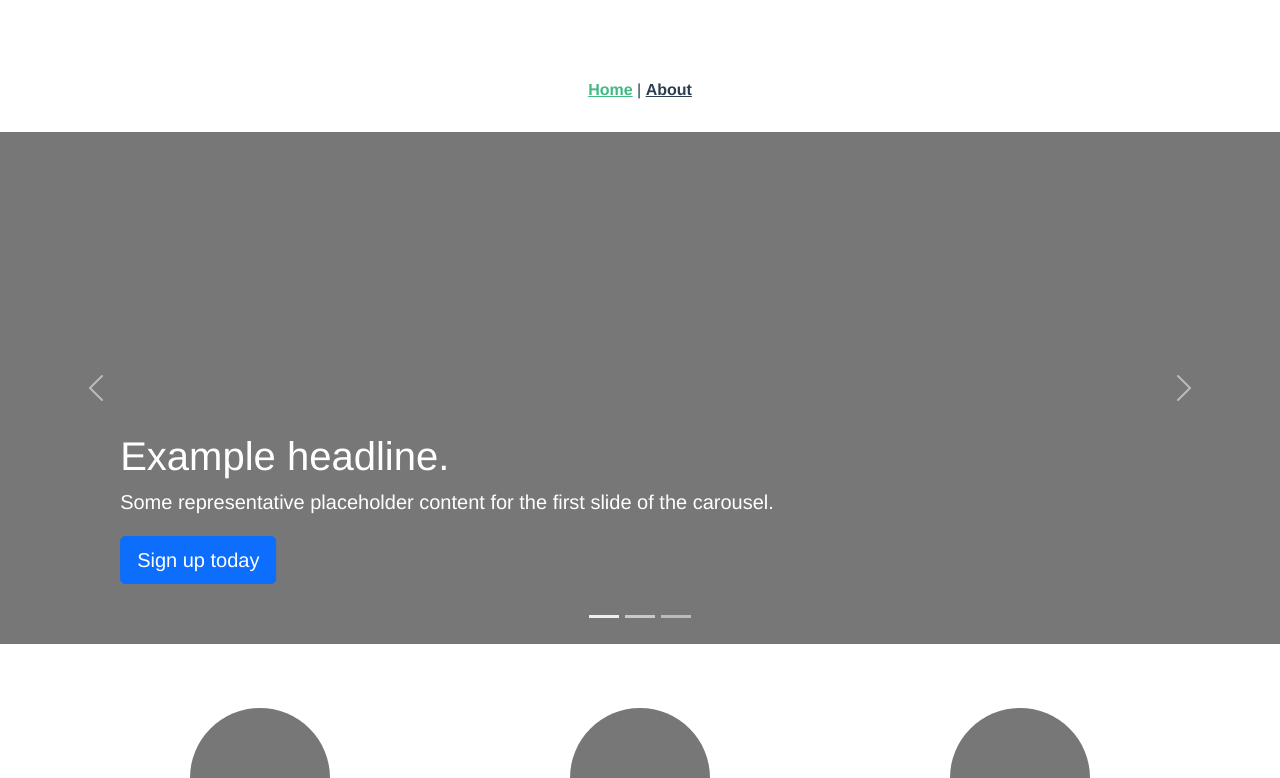
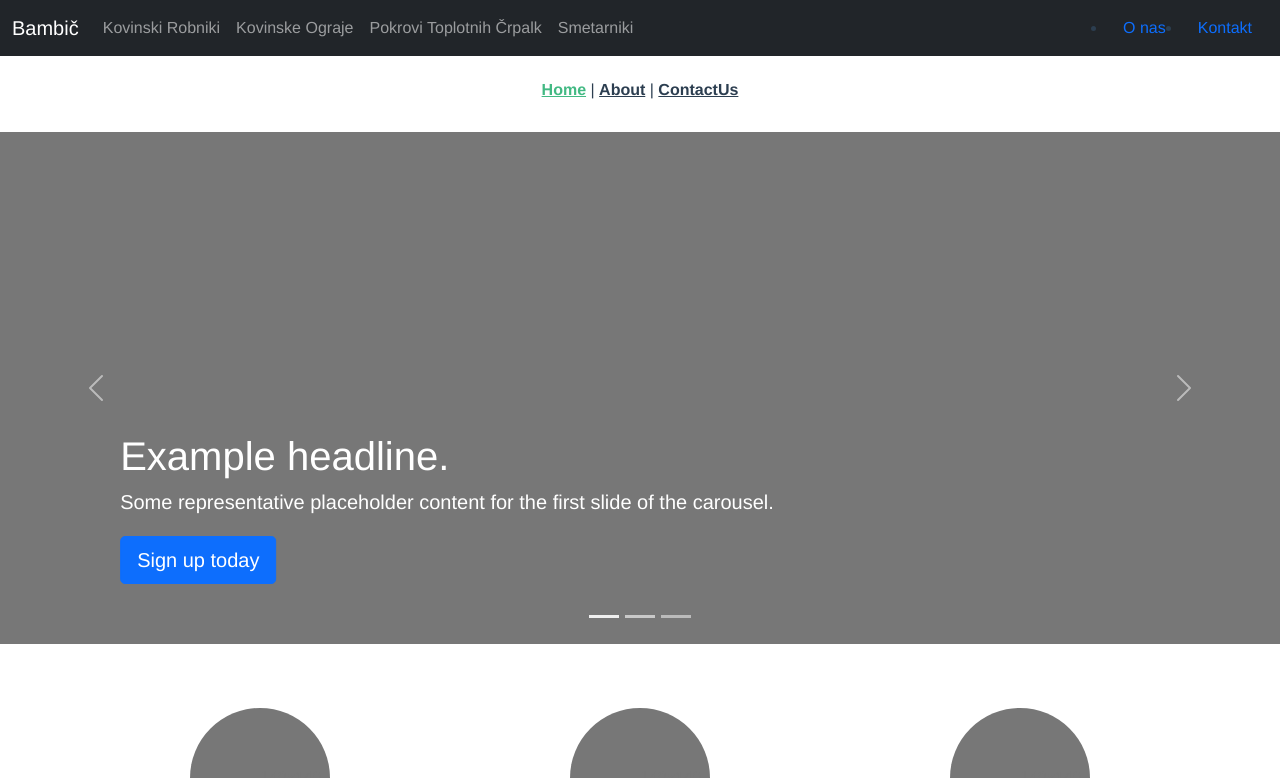
Before and after one commit to blaz-k/bambic, a Vue app: page / in a window 1280 px wide. Shown: the top 778 px of the page. Built offline with nearby package versions, Linux system fonts and the light colour scheme.

Commit message:
added navbar in app, ContactUs added

```diff
--- a/src/App.vue
+++ b/src/App.vue
@@ -1,9 +1,59 @@
 <template>
+  <!-- DELETE THIS ID="NAV" ROUTER LINKS BEFORE END OF PROJECT -->
   <div id="nav">
-    <router-link to="/">Home</router-link> |
-    <router-link to="/about">About</router-link>
+    <router-link :to="{ name: 'Home' }">Home</router-link> |
+    <router-link :to="{ name: 'About' }">About</router-link> |
+    <router-link :to="{ name: 'ContactUs' }">ContactUs</router-link>
   </div>
-  <router-view/>
+  <header>
+    <nav class="navbar navbar-expand-md navbar-dark fixed-top bg-dark">
+      <div class="container-fluid">
+        <router-link class="navbar-brand" :to="{ name: 'Home' }"
+          >Bambič</router-link
+        >
+        <button
+          class="navbar-toggler"
+          type="button"
+          data-bs-toggle="collapse"
+          data-bs-target="#navbarCollapse"
+          aria-controls="navbarCollapse"
+          aria-expanded="false"
+          aria-label="Toggle navigation"
+        >
+          <span class="navbar-toggler-icon"></span>
+        </button>
+        <div class="collapse navbar-collapse" id="navbarCollapse">
+          <ul class="navbar-nav me-auto mb-2 mb-md-0">
+            <li class="nav-item">
+              <a class="nav-link" href="#">Kovinski Robniki</a>
+            </li>
+            <li class="nav-item">
+              <a class="nav-link" href="#">Kovinske Ograje</a>
+            </li>
+            <li class="nav-item">
+              <a class="nav-link">Pokrovi Toplotnih Črpalk</a>
+            </li>
+            <li class="nav-item">
+              <a class="nav-link">Smetarniki</a>
+            </li>
+          </ul>
+          <ul class="d-flex mb-2 mb-md-0">
+            <li class="nav-item">
+              <router-link class="nav-link" :to="{ name: 'About' }"
+                >O nas</router-link
+              >
+            </li>
+            <li class="nav-item">
+              <router-link class="nav-link" :to="{ name: 'ContactUs' }"
+                >Kontakt</router-link
+              >
+            </li>
+          </ul>
+        </div>
+      </div>
+    </nav>
+  </header>
+  <router-view />
 </template>
 
 <style>
--- /dev/null
+++ b/src/views/ContactUs.vue
@@ -0,0 +1,13 @@
+<template>
+  <div>
+    <h1>ContactUs page</h1>
+  </div>
+</template>
+
+<script>
+export default {
+  name: "ContactUs",
+};
+</script>
+
+<style></style>
```
